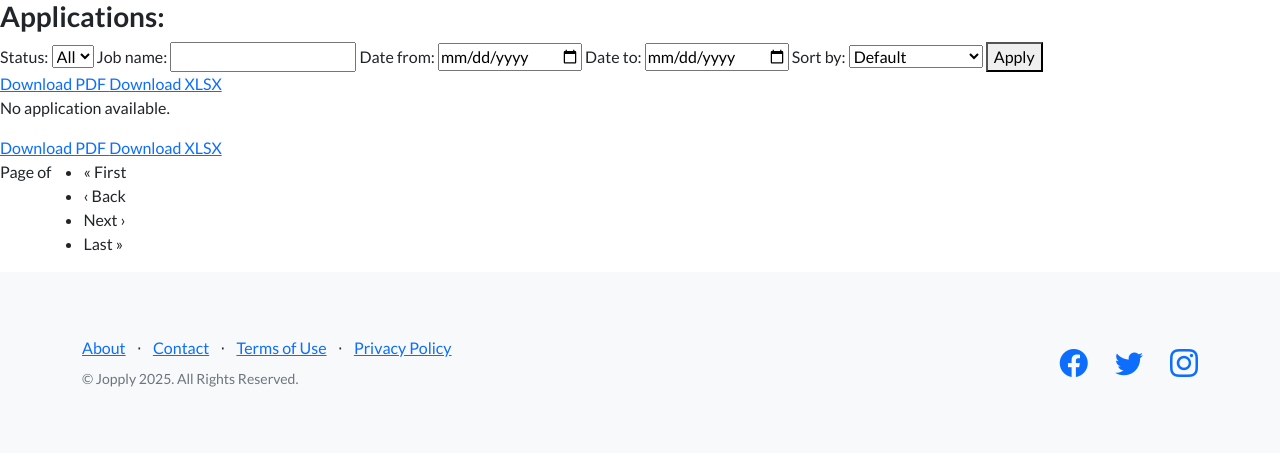
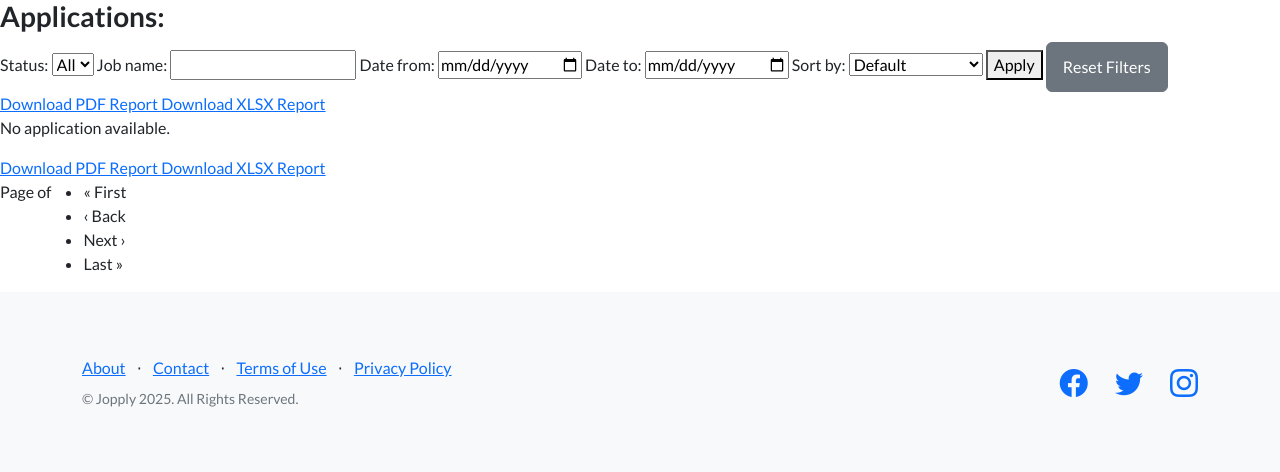
Before and after one commit to patrick85674/Job-tracker, a Django app: template apps/application/templates/application_list.html in a window 1280 px wide. Shown: the part 80-552 px from the top of the page. Run offline with Django 5.2, Linux system fonts and the light colour scheme; the template is opened without the code that fills it, so the values that code supplies are empty; some libraries are stand-ins or nearby versions.

Commit message:
add reset filters button

```diff
--- a/apps/application/templates/application_list.html
+++ b/apps/application/templates/application_list.html
@@ -38,15 +38,19 @@
         </label>
 
         <button type="submit">{% translate "Apply" %}</button>
+        <a href="{% url 'application:application_list' %}" class="btn btn-secondary">Reset Filters</a>
+
+
+
     </form>
 
     <!-- Top report buttons -->
     <div class="report-buttons">
         <a href="{% url 'application:application_report' %}?{{ request.GET.urlencode }}&type=pdf">
-            {% translate "Download PDF" %}
+            {% translate "Download PDF Report" %}
         </a>
         <a href="{% url 'application:application_report' %}?{{ request.GET.urlencode }}&type=xlsx">
-            {% translate "Download XLSX" %}
+            {% translate "Download XLSX Report" %}
         </a>
     </div>
 
@@ -62,10 +66,10 @@
     <!-- Bottom report buttons -->
     <div class="report-buttons">
         <a href="{% url 'application:application_report' %}?{{ request.GET.urlencode }}&type=pdf">
-            {% translate "Download PDF" %}
+            {% translate "Download PDF Report" %}
         </a>
         <a href="{% url 'application:application_report' %}?{{ request.GET.urlencode }}&type=xlsx">
-            {% translate "Download XLSX" %}
+            {% translate "Download XLSX Report" %}
         </a>
     </div>
 
--- a/apps/application/templates/application_report.html
+++ b/apps/application/templates/application_report.html
@@ -19,7 +19,7 @@
                     <td>{{ app.job.company_name }}</td>
                     <td>{{ app.get_status_display }}</td>
                     <td>
-                        {{ app.applied_date|date:"d-m-Y" }}
+                        {{ app.applied_date|date:"d F Y" }}
                     </td>
                 </tr>
             {% endfor %}
--- a/apps/application/views/report_view.py
+++ b/apps/application/views/report_view.py
@@ -66,8 +66,8 @@
         (
             app.job.job_name,
             app.job.company_name,
-            app.status,
-            app.applied_date.strftime("%Y-%m-%d")
+            _(app.get_status_display()),
+            app.applied_date.strftime("%d %B %Y")
             if app.applied_date else "",
         )
         for app in queryset
```
